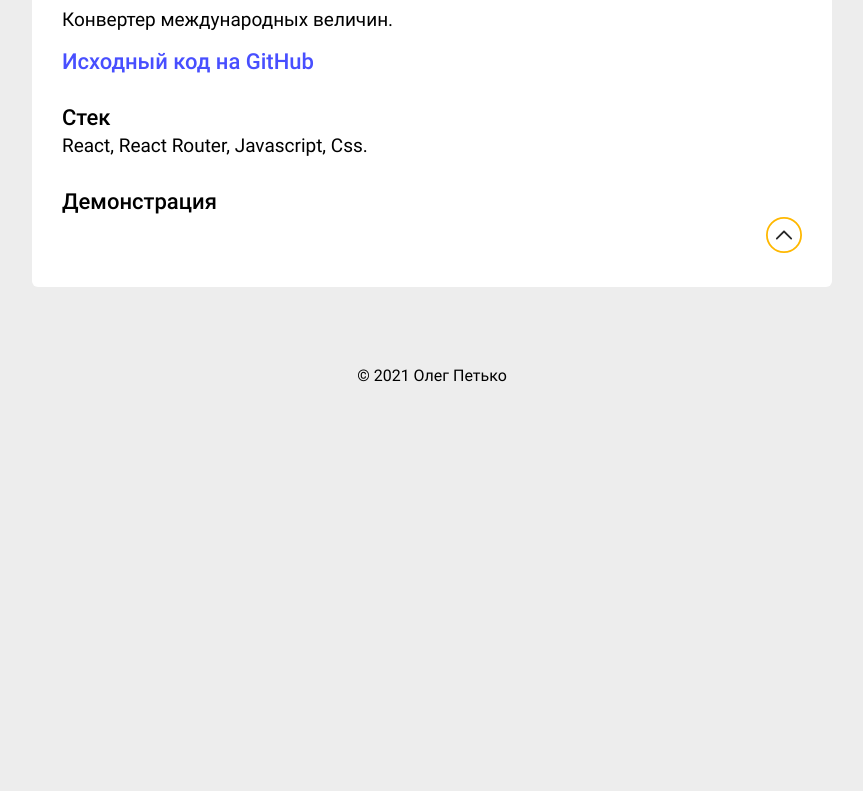
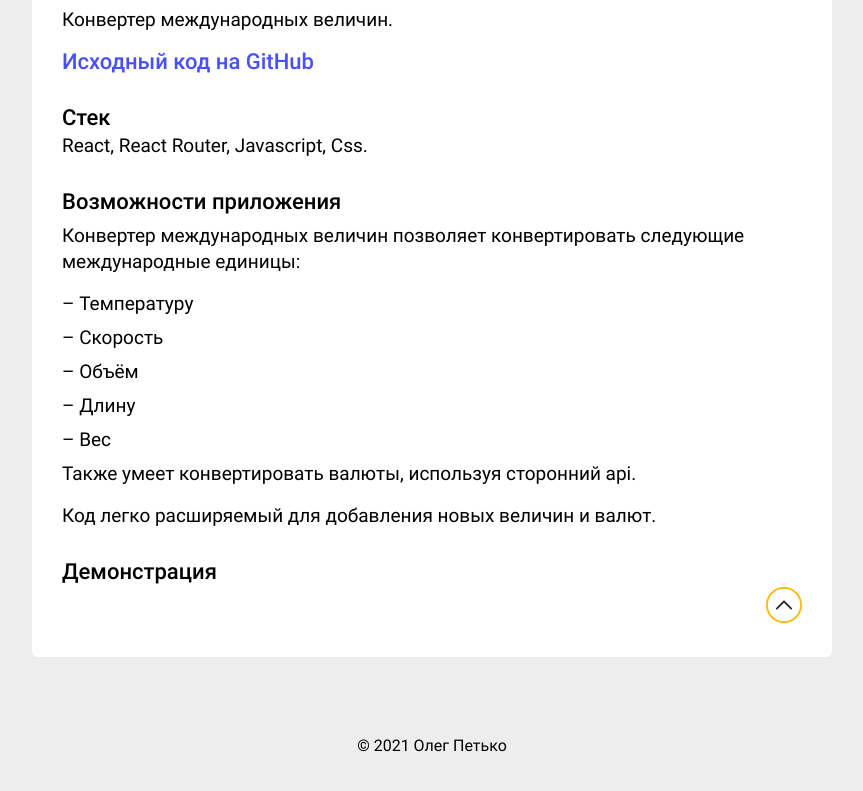
Before and after one commit to odivus/odivus.github.io, a React (Create React App) app: page /portfolio in a window 1280 px wide. Shown: the part 2711-3502 px from the top of the page, without its empty margins (208-1071 px from the left). Before the commit the page ends 3156 px from the top, so only its background shows below. Built offline with nearby package versions, Linux system fonts and the light colour scheme.

Commit message:
Add Unit Converter about to Portfolio

```diff
--- a/src/components/Portfolio/Portfolio.js
+++ b/src/components/Portfolio/Portfolio.js
@@ -198,6 +198,23 @@ function Portfolio() {
             <p className='card__p'>
               React, React Router, Javascript, Css.
             </p>
+            <h6 className='card__h6'>Возможности приложения</h6>
+            <p className='card__p card__p_first'>
+              Конвертер международных величин позволяет конвертировать следующие международные единицы:
+            </p>
+            <ul className='card__ul'>
+              <li>Температуру</li>
+              <li>Скорость</li>
+              <li>Объём</li>
+              <li>Длину</li>
+              <li>Вес</li>
+            </ul>
+            <p className='card__p card__p_first'>
+              Также умеет конвертировать валюты, используя сторонний&nbsp;api.
+            </p>
+            <p className='card__p card__p_first'>
+              Код легко расширяемый для добавления новых величин и&nbsp;валют.
+            </p>
             <h6 className='card__h6'>Демонстрация</h6>
             <Up />
           </Card>
```
